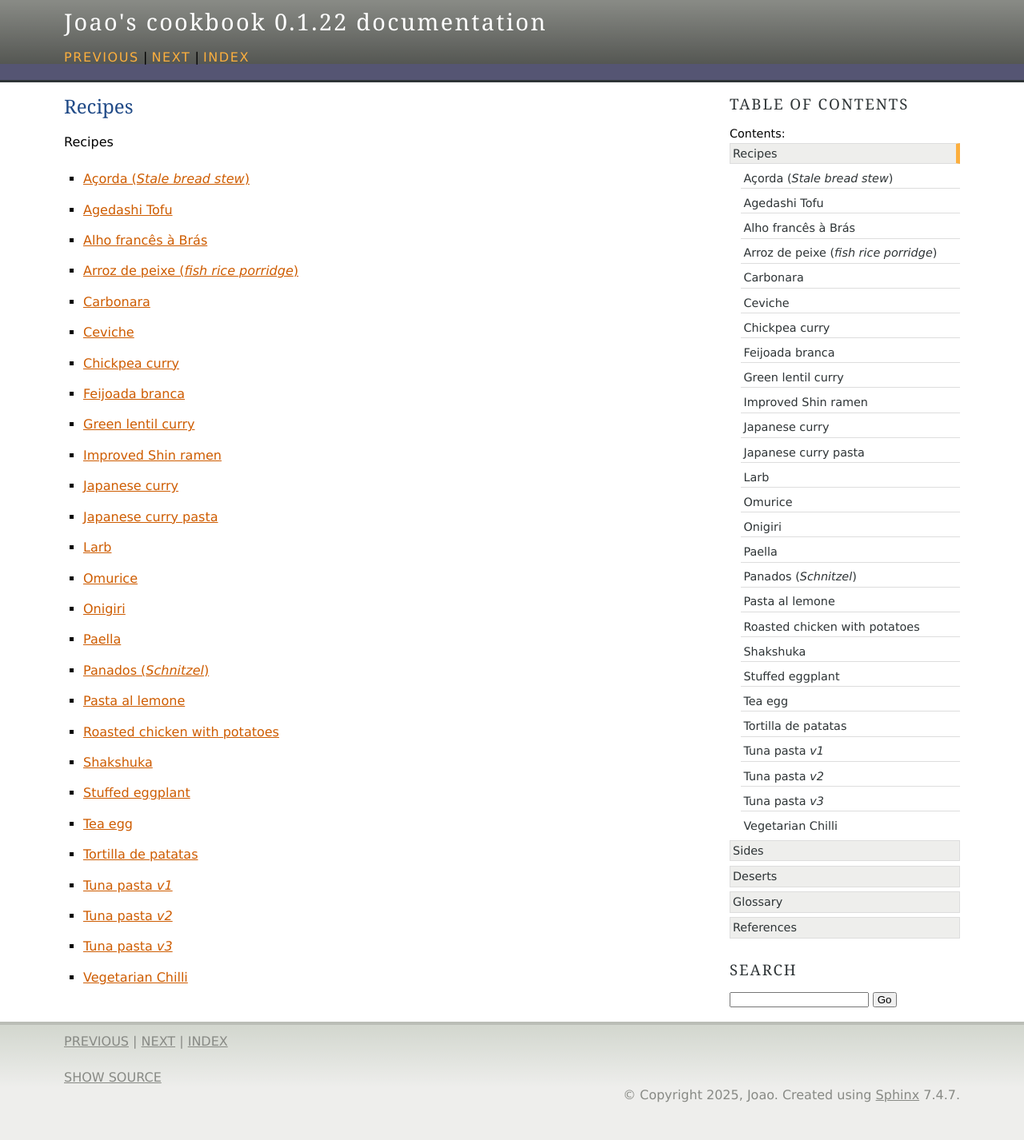
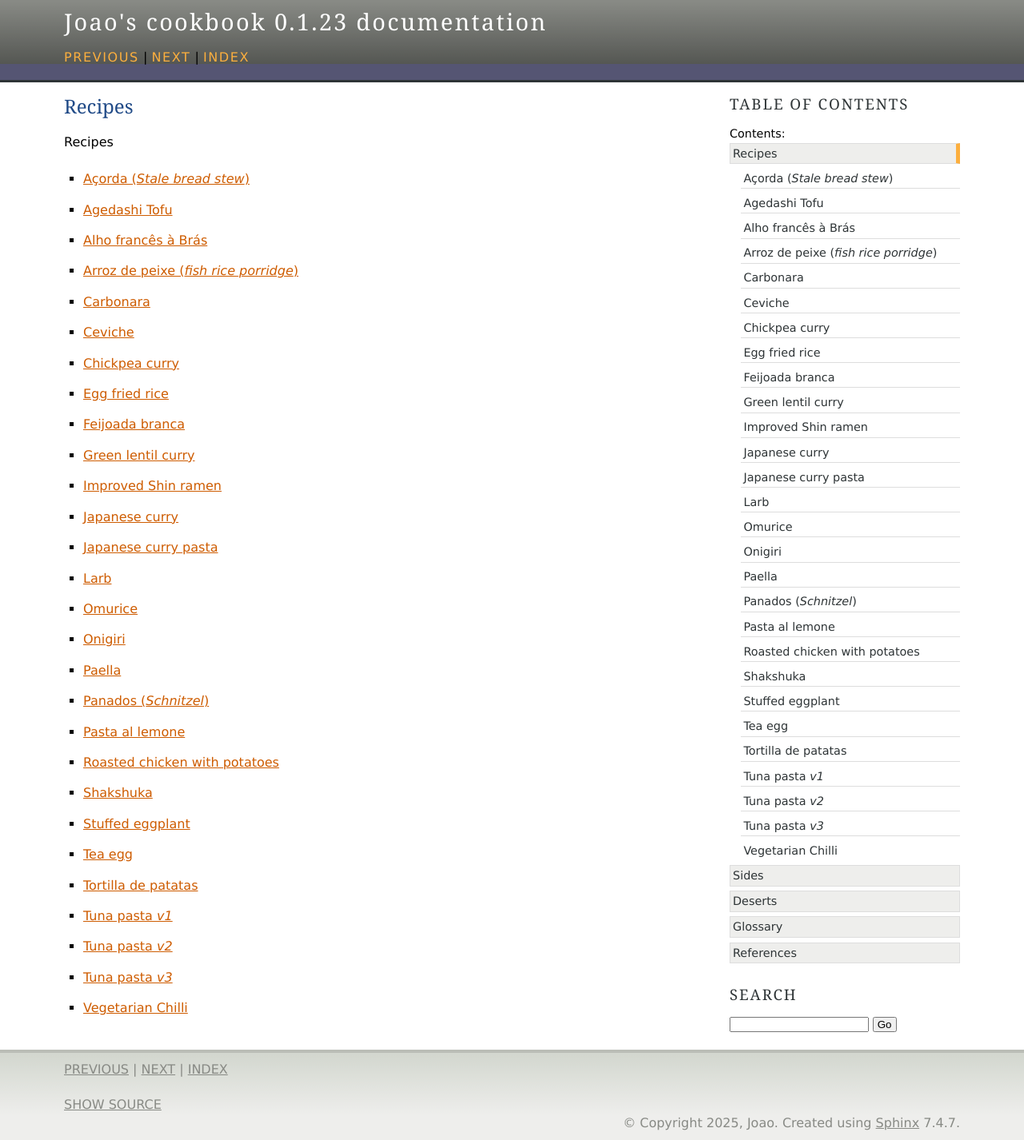
Before and after one commit to jomigo96/cookbook, a Sphinx documentation site: the page built from source/recipes.rst, in a window 1280 px wide. Shown: the whole page at 80% size. Built offline with Sphinx 7.4.7, drawn with Linux system fonts in a browser that asks for light colours; before the commit the page ends 1391 px from its top, so only the background shows below that.

Commit message:
Add egg fried rice

```diff
--- a/source/conf.py
+++ b/source/conf.py
@@ -10,7 +10,7 @@ project = "Joao's cookbook"
 copyright = '2025, Joao'
 author = 'Joao, jomigo96@yahoo.com'
 version = "0.1"
-release = "0.1.22"
+release = "0.1.23"
 
 # -- General configuration ---------------------------------------------------
 # https://www.sphinx-doc.org/en/master/usage/configuration.html#general-configuration
--- a/source/index.rst
+++ b/source/index.rst
@@ -20,7 +20,6 @@ The ingredients don't include common seasonings, oil, etc.
 .. todo::
     * Feveras
     * Mapo tofu
-    * Egg fried rice
     * Peixe ao sal
     * Steamed vermicelly and fish
     * Red lentil dahl
```
Also changed, not shown: source/recipes/egg_fried_rice.rst (added, +26 -0 lines).
